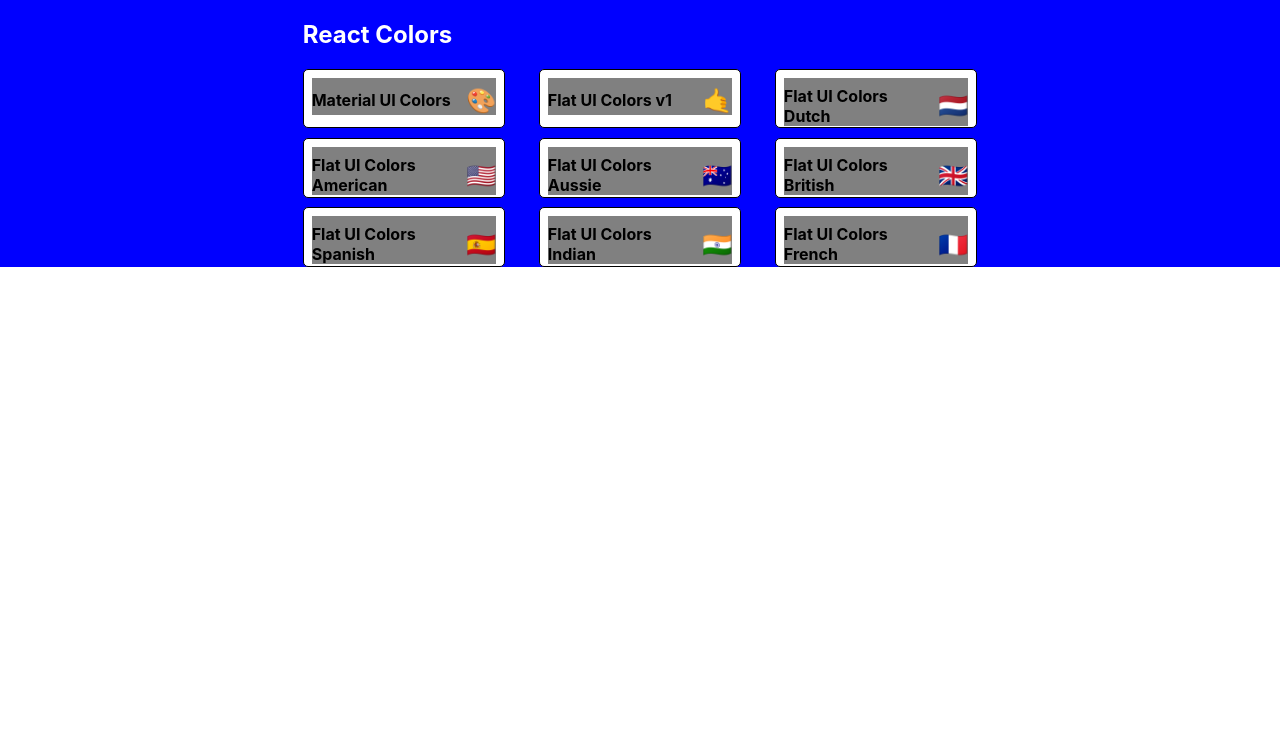
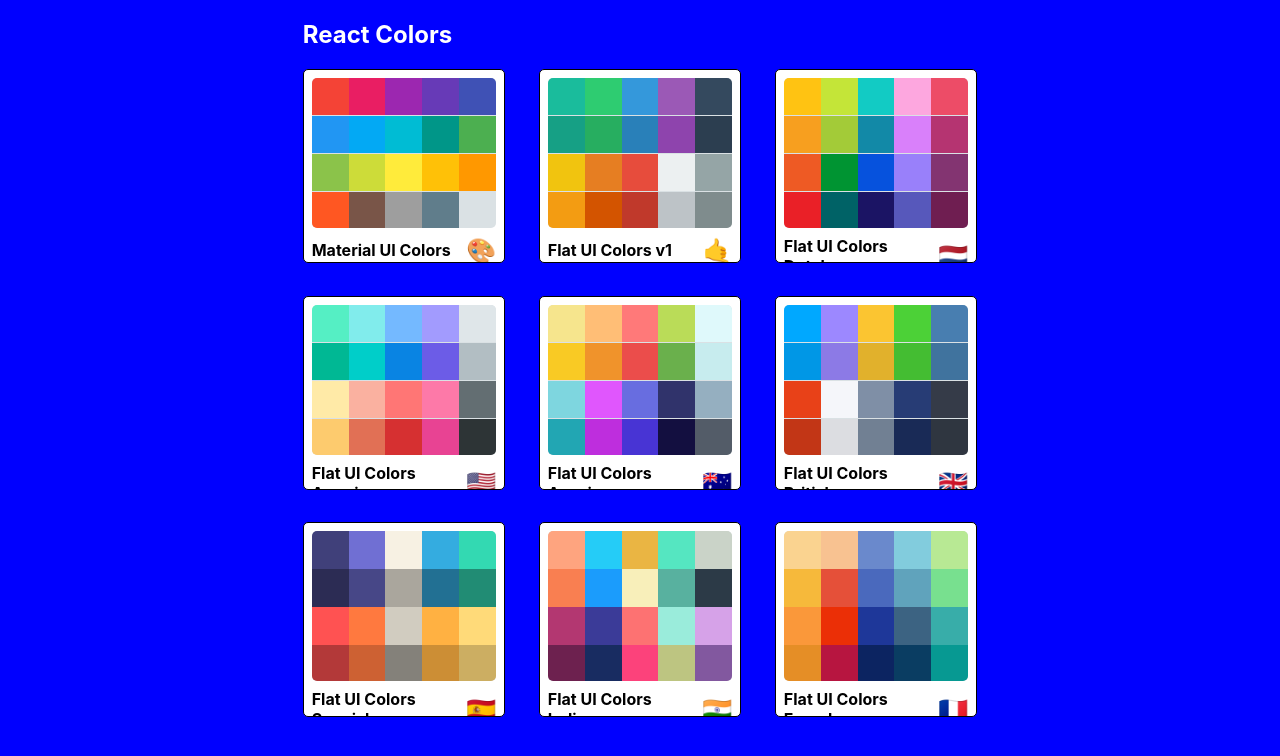
Before and after one commit to fafansin/colors, a React (Create React App) app: page / in a window 1280 px wide. Shown: the top 756 px of the page. Built offline with nearby package versions, Linux system fonts and the light colour scheme.

Commit message:
Finish styling minipalette

```diff
--- a/src/MiniPalette.js
+++ b/src/MiniPalette.js
@@ -14,7 +14,11 @@ const styles = {
         }
     },
     colors:{
-        backgroundColor:"grey"
+        backgroundColor:"#dae1e4",
+        height:"150px",
+        width:"100%",
+        borderRadius:"5px",
+        overflow:"hidden"
     },
     title:{
         display:"flex",
@@ -29,20 +33,34 @@ const styles = {
     emoji:{
         marginLeft:"0.5rem",
         fontSize:"1.5rem"
+    },
+    miniColor:{
+        height:"25%",
+        width:"20%",
+        display:"inline-block",
+        margin:"0 auto",
+        position:"relative",
+        marginBottom:"-3.5px"
     }
 
 }
 function MiniPalette(props){
-    const {classes, paletteName, emoji} = props;
-    console.log(classes);
+    const {classes, paletteName, emoji, colors} = props;
+    const miniColorBoxes = colors.map(color => (
+        <div
+            className={classes.miniColor}
+            style={{backgroundColor:color.color}}
+            key={color.name}></div>
+    ));
 
     return (
         <div className={classes.root}>
             <div className={classes.colors}>
+                {miniColorBoxes}
+            </div>
             <h5 className={classes.title}>{paletteName}
                 <span className={classes.emoji}>{emoji}</span>
             </h5>
-            </div>
         </div>
     )
 }
--- a/src/PaletteList.js
+++ b/src/PaletteList.js
@@ -6,7 +6,7 @@ import {withStyles} from '@material-ui/styles';
 const styles = {
     root:{
         backgroundColor:"blue",
-        height:"100%",
+        height:"100vh",
         display:"flex",
         alignItems:"flex-start",
         justifyContent:"center"
@@ -44,7 +44,7 @@ class PaletteList extends Component{
                     </nav>
                     <div className={classes.palettes}>
                         {palettes.map(palette =>(
-                            <MiniPalette {...palette}/>
+                            <MiniPalette key={palette.id} {...palette}/>
                         ))}
                     </div>
                 </div>
```
